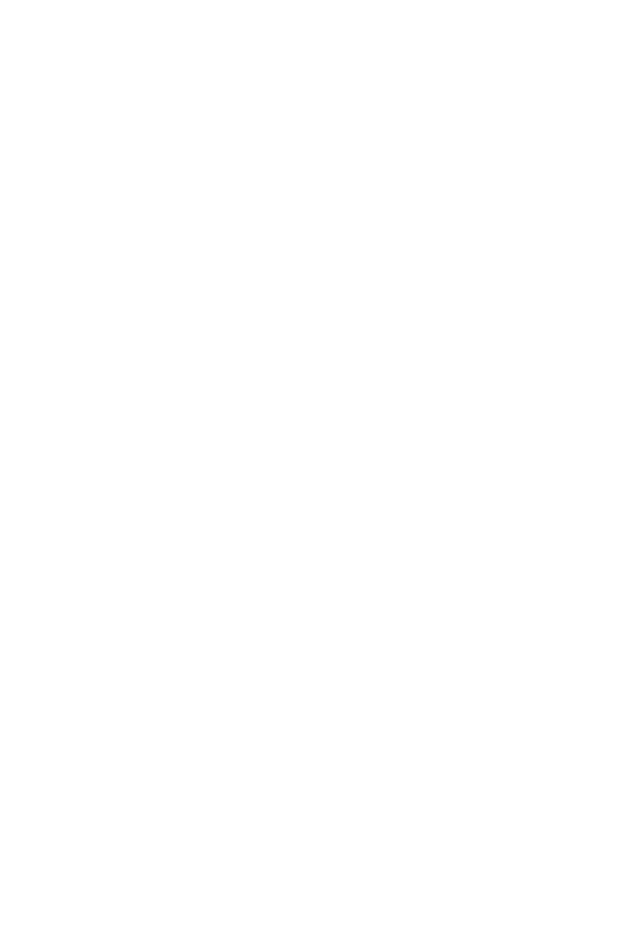
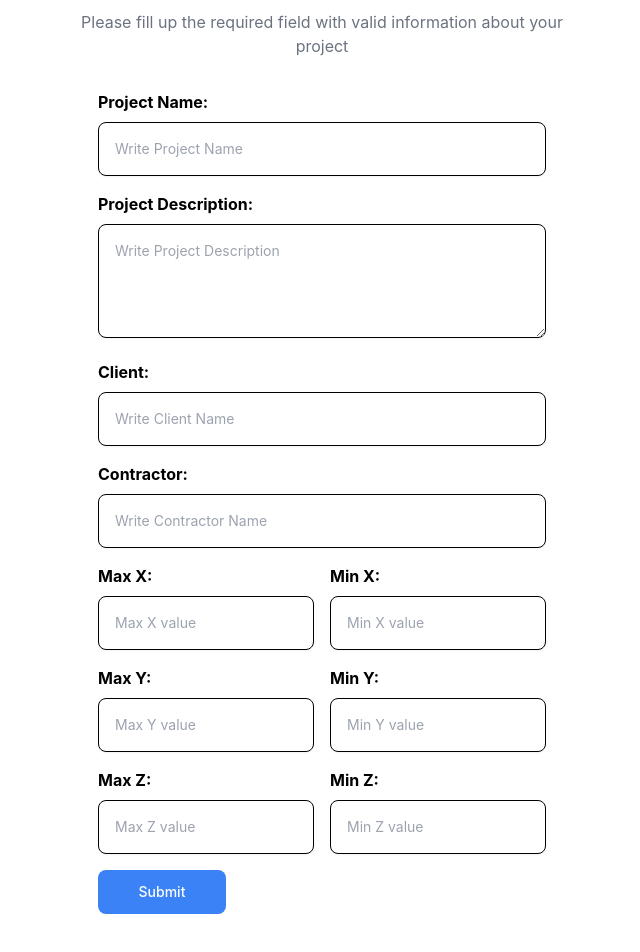
Before and after one commit to Rakib01754/task-batterylow-client, a React (Create React App) app: page /formtwo in a window 1280 px wide. Before the commit this address had no page. Shown: the part 186-1138 px from the top of the page, without its empty margins (318-958 px from the left). Before the commit the page ends 800 px from the top, so only its background shows below. Built offline with nearby package versions, Linux system fonts and the light colour scheme.

Commit message:
Data Provider part updated

```diff
--- a/src/Routes/Routes.js
+++ b/src/Routes/Routes.js
@@ -3,6 +3,7 @@
 import Main from '../layout/Main/Main';
 import Chart from '../pages/Chart/Chart';
 import FormOne from '../pages/Home/FormOne/FormOne';
+import FormTwo from '../pages/Home/FormTwo/FormTwo';
 import Home from '../pages/Home/Home';
 import Result from '../pages/Result/Result';
 
@@ -21,8 +22,8 @@
                             element: <FormOne></FormOne>
                         },
                         {
-                            path: '/formtow',
-                            element: <FormOne></FormOne>
+                            path: 'formtwo',
+                            element: <FormTwo></FormTwo>
                         },
 
                     ]
--- a/src/components/Navbar/Navbar.js
+++ b/src/components/Navbar/Navbar.js
@@ -3,10 +3,10 @@
 
 const Navbar = () => {
     return (
-        <section className="bg-gray-500 text-white">
+        <div>
             <div className="container mx-auto overflow-hidden">
-                <div className="flex items-center justify-between px-4 py-5">
-                    <div className="w-[40%]">
+                <div className="flex flex-col md:flex-row items-center justify-between px-4 py-5">
+                    <div className="w-auto">
                         <div className="flex items-center">
                             <div className="mr-20">
                                 <Link to="/">
@@ -28,7 +28,7 @@
                     </div>
                 </div>
             </div>
-        </section>
+        </div>
     );
 };
 
--- /dev/null
+++ b/src/context/Provider/Provider.js
@@ -0,0 +1,31 @@
+import React, { createContext, useState } from 'react';
+
+
+export const DataContext = createContext()
+
+const Provider = ({ children }) => {
+    const [projectName, setProjectName] = useState('')
+    const [projectDesc, setProjectDesc] = useState('')
+    const [clientName, setClientName] = useState('')
+    const [contractorName, setContractorName] = useState('')
+
+    const formData = {
+        projectName,
+        projectDesc,
+        clientName,
+        contractorName
+    }
+
+
+
+
+
+    const data = { formData, setProjectName, setProjectDesc, setClientName, setContractorName }
+    return (
+        <DataContext.Provider value={data}>
+            {children}
+        </DataContext.Provider>
+    );
+};
+
+export default Provider;
--- a/src/index.js
+++ b/src/index.js
@@ -3,11 +3,14 @@
 import './index.css';
 import App from './App';
 import reportWebVitals from './reportWebVitals';
+import Provider from './context/Provider/Provider';
 
 const root = ReactDOM.createRoot(document.getElementById('root'));
 root.render(
   <React.StrictMode>
-    <App />
+    <Provider>
+      <App />
+    </Provider>
   </React.StrictMode>
 );
 
--- a/src/pages/Home/FormOne/FormOne.js
+++ b/src/pages/Home/FormOne/FormOne.js
@@ -52,7 +52,7 @@
 
 
             <div>
-                <Link to=''>
+                <Link to='/formtwo'>
                     <span
                         className="inline-block rounded-lg w-32 text-center bg-blue-500 px-6 py-3 text-sm font-medium text-white"
                     >
--- a/src/pages/Home/FormTwo/FormTwo.js
+++ b/src/pages/Home/FormTwo/FormTwo.js
@@ -4,6 +4,7 @@
 const FormTwo = () => {
     return (
         <form action="" className="mx-auto mt-8 mb-0 max-w-md space-y-4">
+            {/* from previous input  */}
             <div>
                 <label for="name" className="font-bold">Project Name: </label>
 
@@ -50,14 +51,96 @@
                 </div>
             </div>
 
+            {/* in this form  */}
+            <div class="grid grid-cols-1 gap-4 sm:grid-cols-2">
+                <div>
+                    <label for="max-x" className="font-bold">Max X: </label>
+
+                    <div className="relative">
+                        <input
+                            type="number"
+                            className="w-full rounded-lg border border-black p-4 pr-12 text-sm shadow-sm mt-2"
+                            placeholder="Max X value"
+                            required
+                        />
+                    </div>
+                </div>
+                <div>
+                    <label for="min-x" className="font-bold">Min X: </label>
+
+                    <div className="relative">
+                        <input
+                            type="number"
+                            className="w-full rounded-lg border border-black p-4 pr-12 text-sm shadow-sm mt-2"
+                            placeholder="Min X value"
+                            required
+                        />
+                    </div>
+                </div>
+            </div>
+            <div class="grid grid-cols-1 gap-4 sm:grid-cols-2">
+                <div>
+                    <label for="max-y" className="font-bold">Max Y: </label>
+
+                    <div className="relative">
+                        <input
+                            type="number"
+                            className="w-full rounded-lg border border-black p-4 pr-12 text-sm shadow-sm mt-2"
+                            placeholder="Max Y value"
+                            required
+                        />
+                    </div>
+                </div>
+                <div>
+                    <label for="min-y" className="font-bold">Min Y: </label>
+
+                    <div className="relative">
+                        <input
+                            type="number"
+                            className="w-full rounded-lg border border-black p-4 pr-12 text-sm shadow-sm mt-2"
+                            placeholder="Min Y value"
+                            required
+                        />
+                    </div>
+                </div>
+            </div>
+            <div class="grid grid-cols-1 gap-4 sm:grid-cols-2">
+                <div>
+                    <label for="max-z" className="font-bold">Max Z: </label>
+
+                    <div className="relative">
+                        <input
+                            type="number"
+                            className="w-full rounded-lg border border-black p-4 pr-12 text-sm shadow-sm mt-2"
+                            placeholder="Max Z value"
+                            required
+                        />
+                    </div>
+                </div>
+                <div>
+                    <label for="min-z" className="font-bold">Min Z: </label>
+
+                    <div className="relative">
+                        <input
+                            type="number"
+                            className="w-full rounded-lg border border-black p-4 pr-12 text-sm shadow-sm mt-2"
+                            placeholder="Min Z value"
+                            required
+                        />
+                    </div>
+                </div>
+            </div>
+
+
 
             <div>
                 <Link>
-                    <span
+                    <button
+                        type='submit'
                         className="inline-block rounded-lg w-32 text-center bg-blue-500 px-6 py-3 text-sm font-medium text-white"
                     >
-                        Next
-                    </span>
+                        Submit
+                    </button>
                 </Link>
             </div>
         </form>
--- a/src/pages/Home/Home.js
+++ b/src/pages/Home/Home.js
@@ -1,15 +1,15 @@
-import React from 'react';
 import { Outlet } from 'react-router-dom';
 
 const Home = () => {
+
     return (
 
         <div className="mx-auto max-w-screen-xl px-4 py-16 sm:px-6 lg:px-8">
             <div className="mx-auto max-w-lg text-center">
-                <h1 className="text-2xl font-bold sm:text-3xl">Information Form</h1>
+                <h1 className="text-3xl font-bold md:text-4xl underline">Project Information Form</h1>
 
                 <p className="mt-4 text-gray-500">
-                    Please fill up the required field with valid information
+                    Please fill up the required field with valid information about your project
                 </p>
             </div>
 
```
